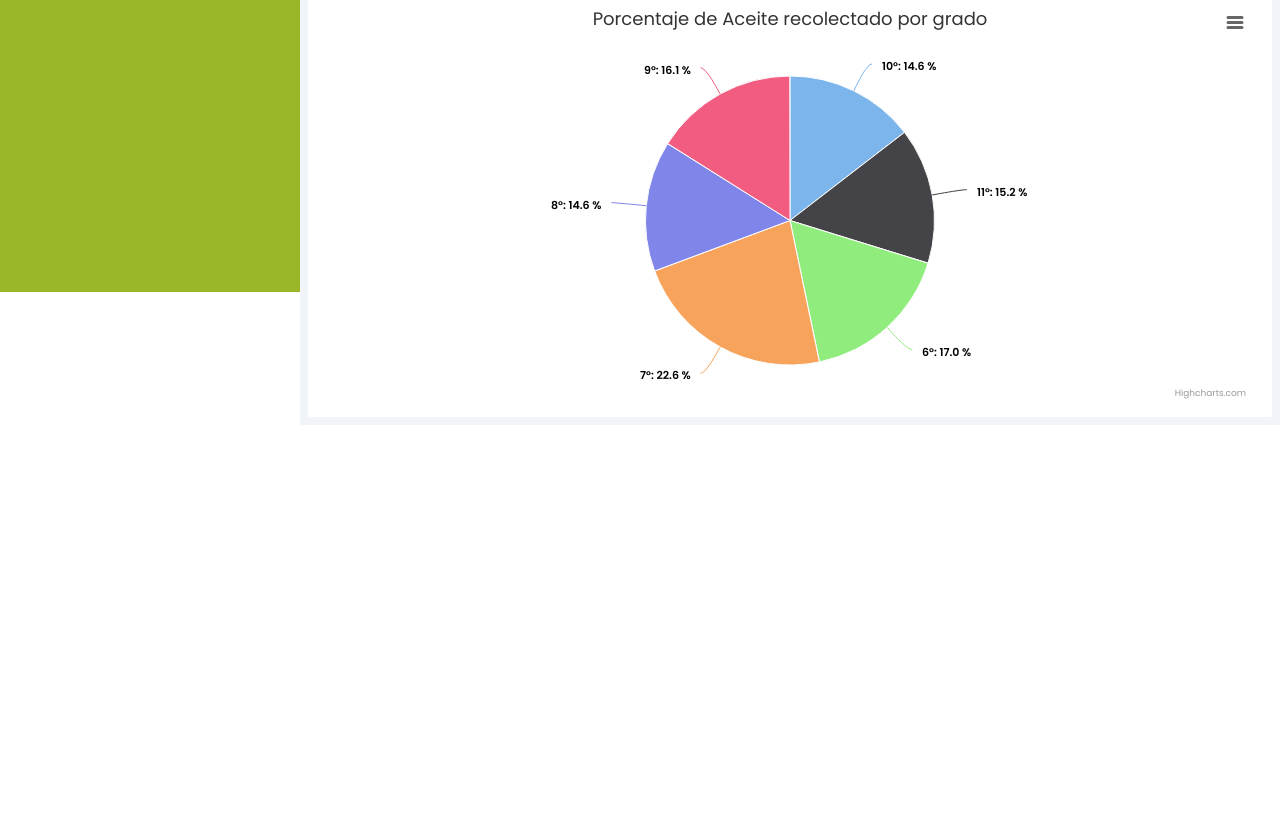
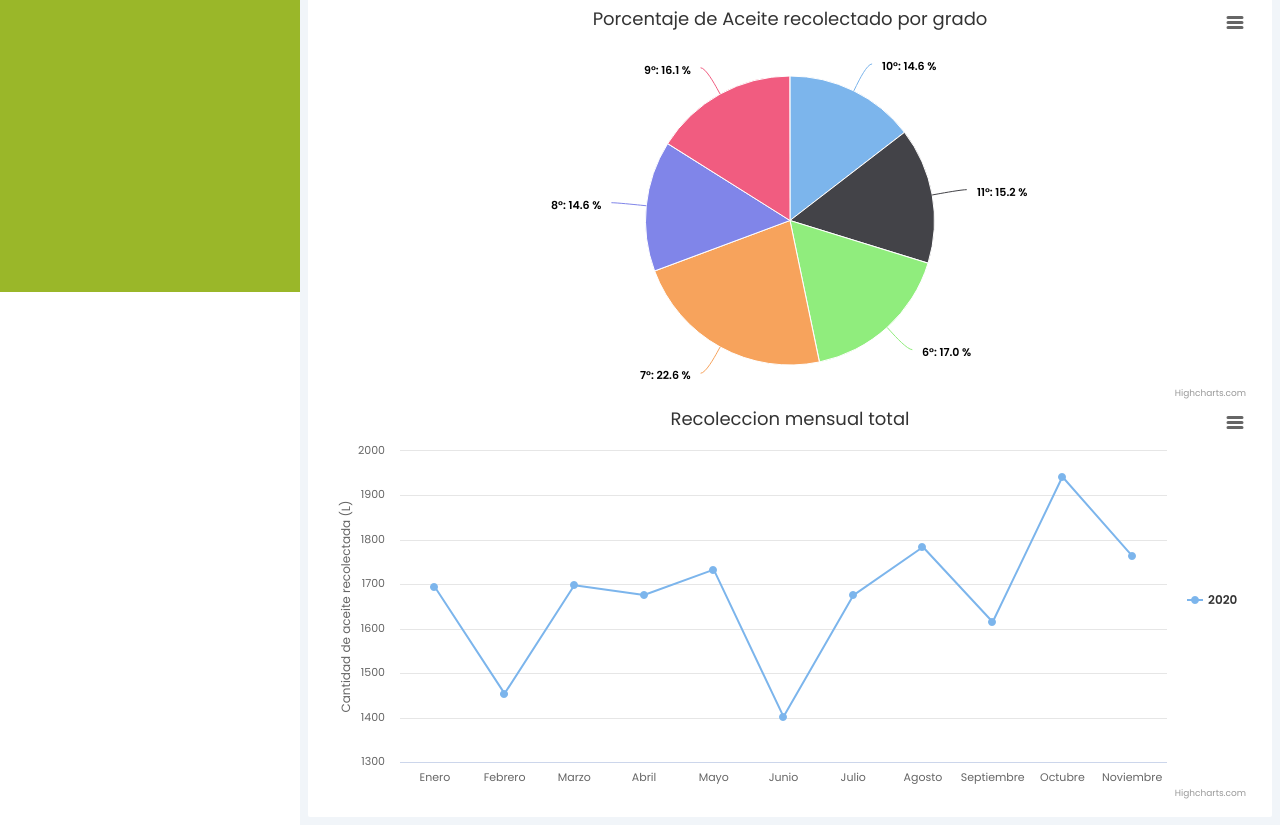
Before and after one commit to dgomezc1/R-Oil, a Django app: page /informes/global/ in a window 1280 px wide. Shown: the part 508-1333 px from the top of the page. Before the commit the page ends 933 px from the top, so only its background shows below. Run offline with Django 3.2, Linux system fonts and the light colour scheme; a user stored in the database is signed in; data comes from the database, SQL or seed files in the repository; both versions use the stored data as it was after the commit.

Commit message:
Creacion de ultimo informe global, correcciones en plantillas y vistas

```diff
--- a/Roil/templates/informes/informe_global.html
+++ b/Roil/templates/informes/informe_global.html
@@ -10,8 +10,9 @@
     </head>
 	<div id="container"></div>
 	<div id="container-pie"></div>
+	<div id = "container-line"></div>
 	<script type="application/javascript">
-		var graphcolum = Highcharts.chart('container', {
+	var graphcolum = Highcharts.chart('container', {
 		chart: {
 			type: 'column'
 		},
@@ -90,6 +91,57 @@
 		},
 	});
 
+	var graphline = Highcharts.chart('container-line', {
+    title: {
+        text: 'Recoleccion mensual total'
+    },
+    xAxis: {
+		categories: [
+				'Enero',
+				'Febrero',
+				'Marzo',
+				'Abril',
+				'Mayo',
+				'Junio',
+				'Julio',
+				'Agosto',
+				'Septiembre',
+				'Octubre',
+				'Noviembre',
+				'Diciembre'
+			],
+			crosshair: true
+    },
+    yAxis: {
+        title: {
+            text: 'Cantidad de aceite recolectada (L)'
+        },
+    },
+	legend: {
+        layout: 'vertical',
+        align: 'right',
+        verticalAlign: 'middle'
+    },
+
+    tooltip: {
+        pointFormat: ' Aceite total recolectado <b>{point.y:,.0f}</b><br/> Litros'
+    },
+	responsive: {
+        rules: [{
+            condition: {
+                maxWidth: 500
+            },
+            chartOptions: {
+                legend: {
+                    layout: 'horizontal',
+                    align: 'center',
+                    verticalAlign: 'bottom'
+                }
+            }
+        }]
+    }
+});
+
 	function get_colum(){
 		$.ajax({
 			url: window.location.pathname,
@@ -136,9 +188,33 @@
 		});
 	}
 
+	function get_line(){
+		$.ajax({
+			url: window.location.pathname,
+			type: 'POST',
+			data: {
+				'action': 'get_line'
+			},
+			dataType: 'json',
+		}).done(function (data){
+			if(!data.hasOwnProperty('error')){
+				console.log(data);
+				data.forEach(element => graphline.addSeries(element));
+
+				return false;
+			}
+			message_error(data.error);
+		}).fail(function (jqXHR, textStatus, errorThrown){
+			alert(textStatus+': '+errorThrown);
+		}).always(function (data){
+
+		});
+	}
+
 	$(function(){
 		get_colum();
 		get_pie();
+		get_line();
 	})
 	</script>
 {% endblock %}
--- a/informes/views.py
+++ b/informes/views.py
@@ -8,7 +8,7 @@
 from django.views.decorators.csrf import csrf_exempt
 from django.utils.decorators import method_decorator
 from django.contrib.auth.mixins import LoginRequiredMixin
-from usuario.mixins import permisos_institucion_docentes
+from usuario.mixins import permisos_institucion_docentes, permisos_estudiante_aceite
 
 # Models
 from instituciones.models import Institucion
@@ -30,6 +30,8 @@
             cursor.execute("SELECT strftime('%m',fecha) as fecha, institucion_id, SUM(cantidad_aceite) FROM aceite_registro_aceite GROUP BY institucion_id,strftime('%m',fecha) ORDER BY institucion_id")
         elif valor == "pie":
             cursor.execute("SELECT E.grado, SUM(A.cantidad_aceite) FROM estudiante_estudiante E JOIN aceite_registro_aceite A ON E.id = A.estudiante_id GROUP BY E.grado")
+        elif valor == "line":
+            cursor.execute("SELECT strftime('%m', fecha) as mes, strftime('%Y', fecha) as ano, SUM(cantidad_aceite) FROM aceite_registro_aceite GROUP BY strftime('%m',fecha),strftime('%Y',fecha)")
         resultado = cursor.fetchall()
         return resultado
 
@@ -45,6 +47,8 @@
                     'colorByPoint': True,
                     'data':conversion_pie(informeGlobal.get_data("pie")),
                 }
+            elif action == 'get_line':
+                data = conversion_line(informeGlobal.get_data("line"))
             else:
                 data['error']="Ha ocurrido un error"
         except Exception as e:
@@ -54,7 +58,7 @@
     def get(self, request, *args, **kwargs):
         return render(request, 'informes/informe_global.html')
 
-class informeLocal(TemplateView):
+class informeLocal(LoginRequiredMixin,permisos_estudiante_aceite,View):
     template_name = 'informes/informe_local.html'
 
     extra_context={'institucion': Institucion.objects.get(pk=2)}
@@ -149,3 +153,23 @@
     for i in range(len(resultado)):
             lista.append((resultado[i])[2])
     return lista
+
+def conversion_line(resultado):
+    temp = (resultado[0])[1]
+    lista = []
+    lista_datos = []
+    nombre = temp
+    diccionario = {'name': nombre}
+    for i in range(len(resultado)):
+        if (resultado[i])[1] == temp:
+            lista_datos.append((resultado[i])[2])
+        else:
+            diccionario['data'] = lista_datos
+            lista.append(diccionario)
+            lista_datos = []
+            diccionario = {}
+            temp = (resultado[i])[1]
+            diccionario['name'] = temp
+    diccionario['data'] = lista_datos
+    lista.append(diccionario)
+    return lista
--- a/usuario/urls.py
+++ b/usuario/urls.py
@@ -5,4 +5,5 @@
 
 urlpatterns = [
     path('', views.home.as_view(), name="home"),
+    path('estudiante/', views.home_estudiante.as_view(), name="home_estudiante"),
 ]
```
Also changed, not shown: usuario/views.py (+8 -2 lines), db.sqlite3.
